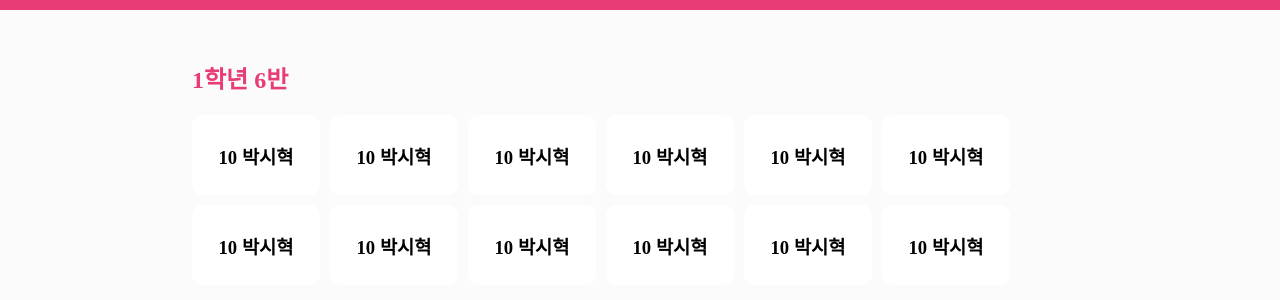
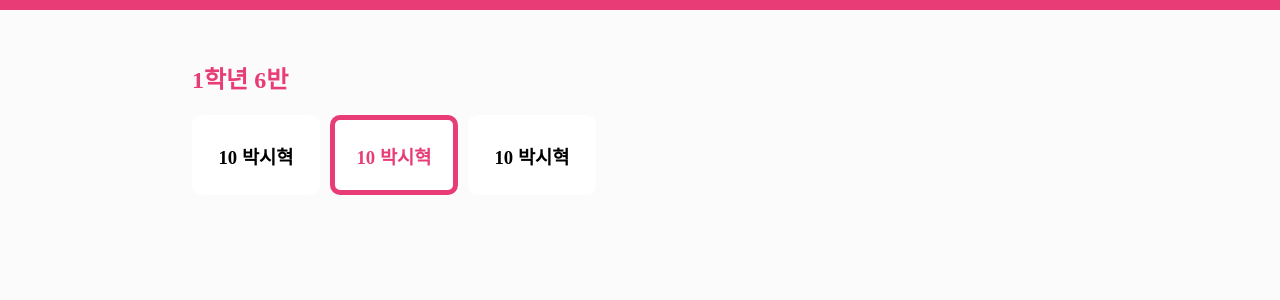
Before and after one commit to sihyeokpark/YajaHelper, a Next.js app in the folder app/: page / in a window 1280 px wide. Shown: the top 300 px of the page. Built offline with nearby package versions, Linux system fonts and the light colour scheme.

Commit message:
Add: User component

```diff
--- /dev/null
+++ b/app/src/pages/components/User.tsx
@@ -0,0 +1,14 @@
+import styles from '@/styles/Home.module.css'
+
+type userProps = {
+  name: string,
+  isExit: boolean
+}
+
+export default function User(props: userProps) {
+  return (
+    <div className={(props.isExit) ? `${styles.member} ${styles.check}` : `${styles.member}`}>
+      <h1>{props.name}</h1>
+    </div>
+  )
+}
--- a/app/src/pages/index.tsx
+++ b/app/src/pages/index.tsx
@@ -2,6 +2,8 @@ import Head from 'next/head'
 import Image from 'next/image'
 import { Inter } from 'next/font/google'
 import styles from '@/styles/Home.module.css'
+
+import User from './components/User'
 
 const inter = Inter({ subsets: ['latin'] })
 
@@ -20,43 +22,10 @@ export default function Home() {
         </nav>
         <section className={styles.container}>
           <h1>1학년 6반</h1>
-          <section className={`${styles.cards} ${styles.check}`}>
-            <div className={styles.member}>
-              <h1>10 박시혁</h1>
-            </div>
-            <div className={styles.member}>
-              <h1>10 박시혁</h1>
-            </div>
-            <div className={styles.member}>
-              <h1>10 박시혁</h1>
-            </div>
-            <div className={styles.member}>
-              <h1>10 박시혁</h1>
-            </div>
-            <div className={styles.member}>
-              <h1>10 박시혁</h1>
-            </div>
-            <div className={styles.member}>
-              <h1>10 박시혁</h1>
-            </div>
-            <div className={styles.member}>
-              <h1>10 박시혁</h1>
-            </div>
-            <div className={styles.member}>
-              <h1>10 박시혁</h1>
-            </div>
-            <div className={styles.member}>
-              <h1>10 박시혁</h1>
-            </div>
-            <div className={styles.member}>
-              <h1>10 박시혁</h1>
-            </div>
-            <div className={styles.member}>
-              <h1>10 박시혁</h1>
-            </div>
-            <div className={styles.member}>
-              <h1>10 박시혁</h1>
-            </div>
+          <section className={styles.cards}>
+            <User name='10 박시혁' isExit={false}></User>
+            <User name='10 박시혁' isExit={true}></User>
+            <User name='10 박시혁' isExit={false}></User>
           </section>
         </section>
 
--- a/app/src/styles/Home.module.css
+++ b/app/src/styles/Home.module.css
@@ -32,8 +32,9 @@ div.member {
   color: var(--black-text);
 }
 
-div.member.check {
-  border: 1rem solid var(--pink-text);
+div.check {
+  border: 5px solid var(--pink-text);
+  color: var(--pink-text);
 }
 
 /* Mobile */
```
